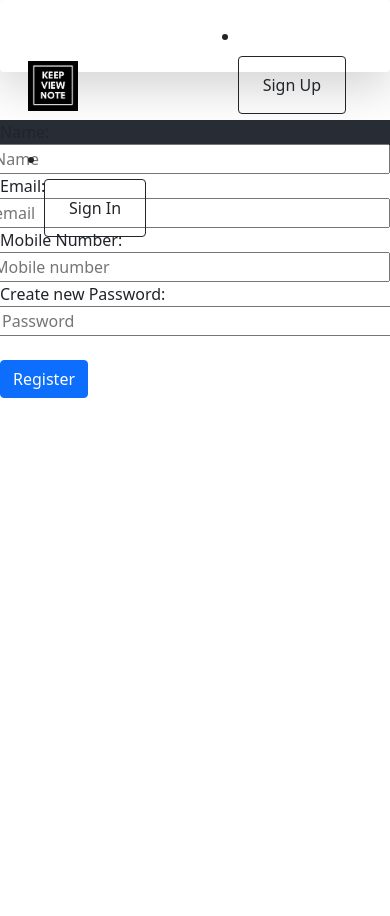
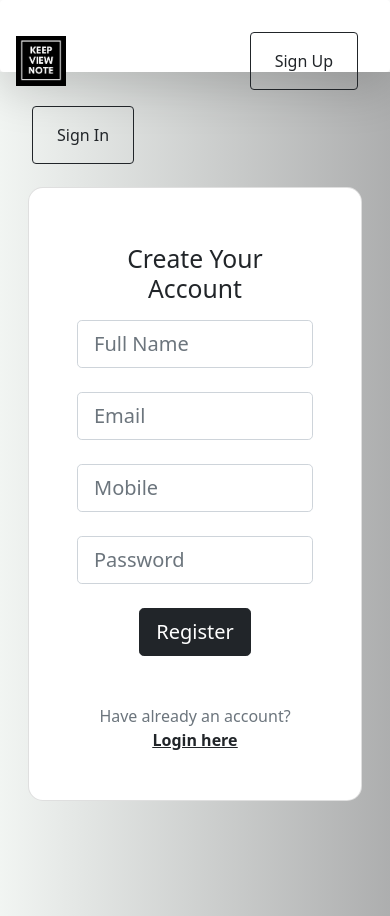
Before and after one commit to the-wolvorine/Keep-View-Note, a React (Create React App) app: page /register in a window 390 px wide. Before the commit the page ends 844 px from the top, so only its background shows below. Built offline with nearby package versions, Linux system fonts and the light colour scheme; no server answers; the database is empty.

Commit message:
added ui for sign up and login page and add route to login from sign up

```diff
--- a/src/Header.css
+++ b/src/Header.css
@@ -2,6 +2,10 @@
   height: 40px;
 }
 .custom-li {
-  margin-bottom: 25px;
-  padding: 5px;
+  display: block;
 }
+.header-css {
+  position: sticky;
+  top: 0;
+  z-index: 3000;
+}
--- a/src/Header.js
+++ b/src/Header.js
@@ -8,10 +8,9 @@ import AuthenticationService from './AuthenticationService';
 function Header() {
     const isUserLoggedIn = AuthenticationService.isUserLoggedIn();
     return(
-        <header >
-            <div class="shadow-lg p-3 mb-5 bg-white rounded">
+        <header class="header-css">
+            <div class="shadow-lg p-3 bg-white rounded">
                 <nav class="navbar navbar-expand-lg navbar-custom">
-                    <div class="container">
                         <a class="navbar-brand" href="#">
                         <img src={logo} alt="..." height="50" />
                         </a>
@@ -25,26 +24,25 @@ function Header() {
                             {isUserLoggedIn && <li class="nav-item nav-link active"><Link class="nav-link active text-dark" to="/profile">Profile</Link></li>}
                             </ul>
                         </div>
-                        {!isUserLoggedIn && <li>
+                        {!isUserLoggedIn && <li class="custom-li">
                             <a class="nav-link text-dark">
-                                <span class="border border-dark rounded h-25 d-inline-block w-70 p-2 custom-li">
+                                <span class="border border-dark rounded h-25 d-inline-block w-70 p-2">
                                 <Link class="nav-link active text-dark" to="/register">Sign Up</Link></span>
                             </a>
                         </li>}
-                        {!isUserLoggedIn && <li>
+                        {!isUserLoggedIn && <li class="custom-li">
                             <a class="nav-link text-dark">
-                                <span class="border border-dark rounded h-25 d-inline-block w-70 p-2 custom-li">
+                                <span class="border border-dark rounded h-25 d-inline-block w-70 p-2">
                                 <Link class="nav-link active text-dark" to="/login">Sign In</Link></span>
                             </a>
                         </li>}
-                        {isUserLoggedIn && <li><a class="nav-link text-dark">
-                        <span class="border border-dark rounded h-25 d-inline-block w-70 p-2 custom-li">
+                        {isUserLoggedIn && <li class="custom-li"><a class="nav-link text-dark">
+                        <span class="border border-dark rounded h-25 d-inline-block w-70 p-2">
                         <Link class="nav-link active text-dark" to="/logout" onClick={AuthenticationService.logout}>Logout</Link>
                         </span>
                         </a>
                         </li>}
 
-                    </div>
                 </nav>
             </div>
         </header>
--- a/src/Login.jsx
+++ b/src/Login.jsx
@@ -51,34 +51,32 @@ function Login(){
     authenticate();
   }
   return(
-  <div>
-      <center>
-      <br/>
-      <br/>
-      Email:<br/><br/><input
-      type="text"
-      className="row align-items-center g-3"
-      placeholder="email address"
-      value={userEmail}
-      onChange={(e) => setUserEmail(e.target.value)}
-      onKeyPress={(e) => { if (e.key === "Enter") { loginClicked();}}}
-      />
-      <br/>
-      Password:<br/><br/><input
-      type="password"
-      className="row align-items-center g-3"
-      placeholder="password"
-      value={userPassword}
-      onChange={(e) => setUserPassword(e.target.value)}
-      onKeyPress={(e) => { if (e.key === "Enter") { loginClicked();}}}
-      />
-      <br/>
-      <button onClick={loginClicked} className="btn btn-primary">Login</button>
-      </center>
-  </div>
-  )
+    <div class="mask d-flex align-items-center gradient-custom-3">
+    <div class="container">
+      <div class="row d-flex justify-content-center align-items-center h-100">
+        <div class="col-12 col-md-9 col-lg-7 col-xl-6">
+          <div class="card" style={{borderRadius: '15px' ,margin: '1rem'}}>
+            <div class="card-body p-5">
+            <h2 class="text-capitalize text-center p-2">Sign in</h2>
+              <form>
+                <div class="form-outline mb-4">
+                  <input type="email" id="form3Example3cg" class="form-control form-control-lg" placeholder="Email" value={userEmail} onChange={(e) => setUserEmail(e.target.value)}/>
+                </div>
+                <div class="form-outline mb-4">
+                  <input type="password" id="form3Example4cg" class="form-control form-control-lg" placeholder="Password"  value={userPassword} onChange={(e) => setUserPassword(e.target.value)}/>
+                </div>
+                <div class="d-flex justify-content-center">
+                <button onClick={loginClicked} className="btn btn-block btn-lg btn-dark">Login</button>
+                </div>
+                </form>
+              </div>
+            </div>
+          </div>
+        </div>
+      </div>
+    </div>
+  );
 }
 
 
-
 export default Login;
--- /dev/null
+++ b/src/Register.css
@@ -0,0 +1,28 @@
+.gradient-custom-3 {
+  /* fallback for old browsers */
+  background: #598568;
+
+  /* Chrome 10-25, Safari 5.1-6 */
+  background: -webkit-linear-gradient(to right, rgba(226, 236, 230, 0.5), rgba(42, 42, 43, 0.5));
+
+  /* W3C, IE 10+/ Edge, Firefox 16+, Chrome 26+, Opera 12+, Safari 7+ */
+  background: linear-gradient(to right, rgba(228, 235, 230, 0.5), rgba(92, 94, 95, 0.5))
+}
+.gradient-custom-4 {
+  /* fallback for old browsers */
+  background: #313332;
+
+  /* Chrome 10-25, Safari 5.1-6 */
+  background: -webkit-linear-gradient(to right, rgba(132, 250, 176, 1), rgba(143, 211, 244, 1));
+
+  /* W3C, IE 10+/ Edge, Firefox 16+, Chrome 26+, Opera 12+, Safari 7+ */
+  background: linear-gradient(to right, rgba(132, 250, 176, 1), rgba(143, 211, 244, 1))
+}
+
+.container {
+  height: 100vh;
+}
+
+.btn:hover {
+  background-color: #3b454e;
+}
--- a/src/Register.jsx
+++ b/src/Register.jsx
@@ -1,6 +1,9 @@
 import db from "./config";
 import React, { useState, useEffect } from "react";
 import "./App.css";
+import "./Register.css";
+import 'bootstrap/dist/css/bootstrap.css';
+import Login from "./Login";
 
 function Register() {
   const [userName, setUserName] = useState("");
@@ -40,52 +43,40 @@ function Register() {
   function alertF(){
       alert("Registered Succesfully")
   }
+
   return (
-    <div className="App">
-    <div className="App__form">
-             <form>
-Name:
-    <div className="row align-items-center g-3">
-      <input
-        type="text"
-        className="row align-items-center g-3"
-        placeholder="Name"
-        value={userName}
-        onChange={(e) => setUserName(e.target.value)}
-      /></div>
-Email:
-      <div className="row align-items-center g-3">
-      <input
-        type="text"
-        className="row align-items-center g-3"
-        placeholder="email"
-        value={userEmail}
-        onChange={(e) => setUserEmail(e.target.value)}
-      /></div>
-Mobile Number:
-      <div className="row align-items-center g-3">
-      <input
-        type="number"
-        className="row align-items-center g-3"
-        placeholder="Mobile number"
-        value={userMobile}
-        onChange={(e) => setUserMobile(e.target.value)}
-      /></div>
-Create new Password:
-      <div className="row align-items-center g-3">
-      <input
-        type="password"
-        placeholder="Password"
-        value={userPassword}
-        onChange={(e) => setUserPassword(e.target.value)}
-      /></div>
-<br/>
-      <button onClick={submit} className="btn btn-primary">Register</button>
-
-      </form>
+    <div class="mask d-flex align-items-center gradient-custom-3">
+      <div class="container">
+        <div class="row d-flex justify-content-center align-items-center h-100">
+          <div class="col-12 col-md-9 col-lg-7 col-xl-6">
+            <div class="card" style={{borderRadius: '15px' ,margin: '1rem'}}>
+              <div class="card-body p-5">
+                <h2 class="text-capitalize text-center p-2">Create your account</h2>
+                <form>
+                  <div class="form-outline mb-4">
+                    <input type="text" id="form3Example1cg" class="form-control form-control-lg" placeholder="Full Name" value={userName} onChange={(e) => setUserName(e.target.value)}/>
+                  </div>
+                  <div class="form-outline mb-4">
+                    <input type="email" id="form3Example3cg" class="form-control form-control-lg" placeholder="Email" value={userEmail} onChange={(e) => setUserEmail(e.target.value)}/>
+                  </div>
+                  <div class="form-outline mb-4">
+                    <input type="tel" id="form3Example4cdg" class="form-control form-control-lg" placeholder="Mobile" value={userMobile} onChange={(e) => setUserMobile(e.target.value)}/>
+                  </div>
+                  <div class="form-outline mb-4">
+                    <input type="password" id="form3Example4cg" class="form-control form-control-lg" placeholder="Password"  value={userPassword} onChange={(e) => setUserPassword(e.target.value)}/>
+                  </div>
+                  <div class="d-flex justify-content-center">
+                    <button type="submit" onClick={submit} class="btn btn-block btn-lg btn-dark">Register</button>
+                  </div>
+                  <p class="text-center text-muted mt-5 mb-0">Have already an account? <a href="/login" onClick={<Login/>} class="fw-bold text-body"><u>Login here</u></a></p>
+                </form>
+              </div>
+            </div>
+          </div>
+        </div>
+      </div>
     </div>
-  </div>
-);
+  );
 }
 
 export default Register;
```
